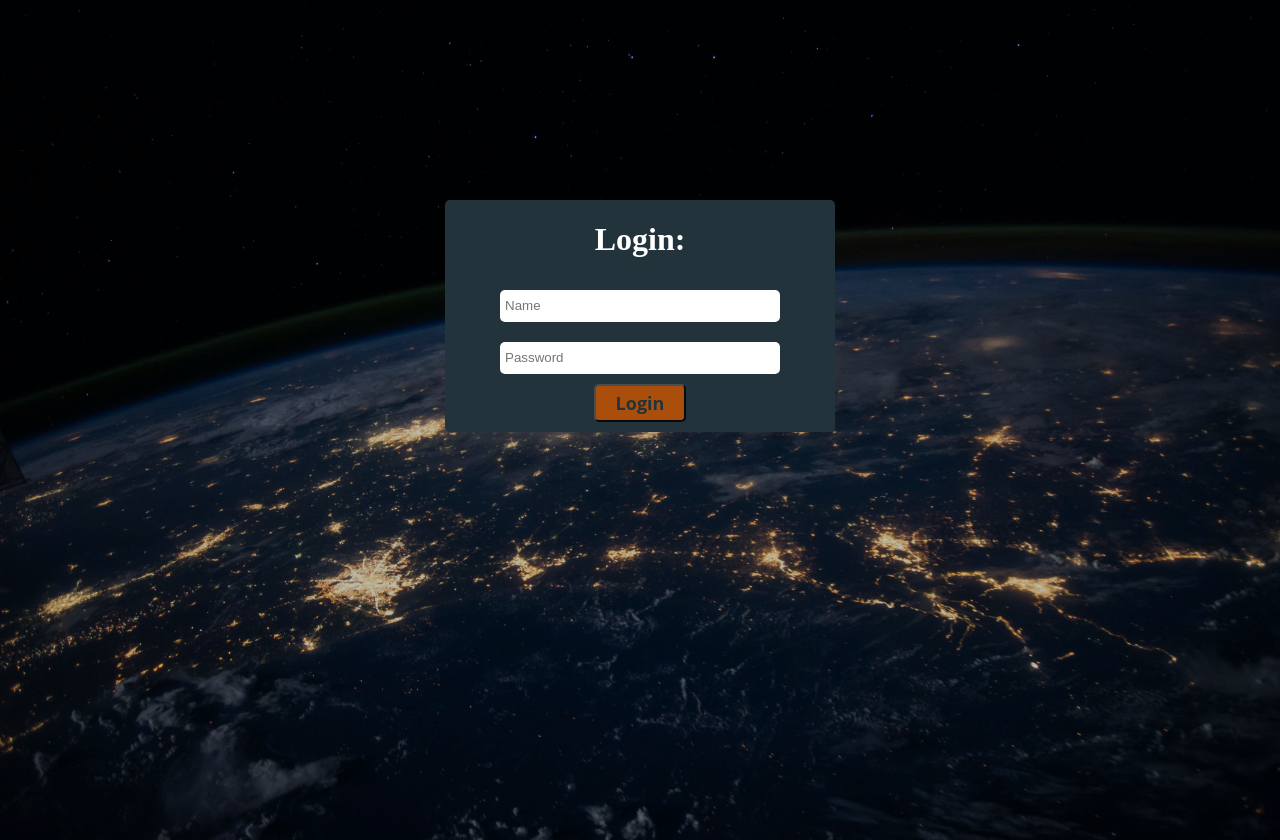
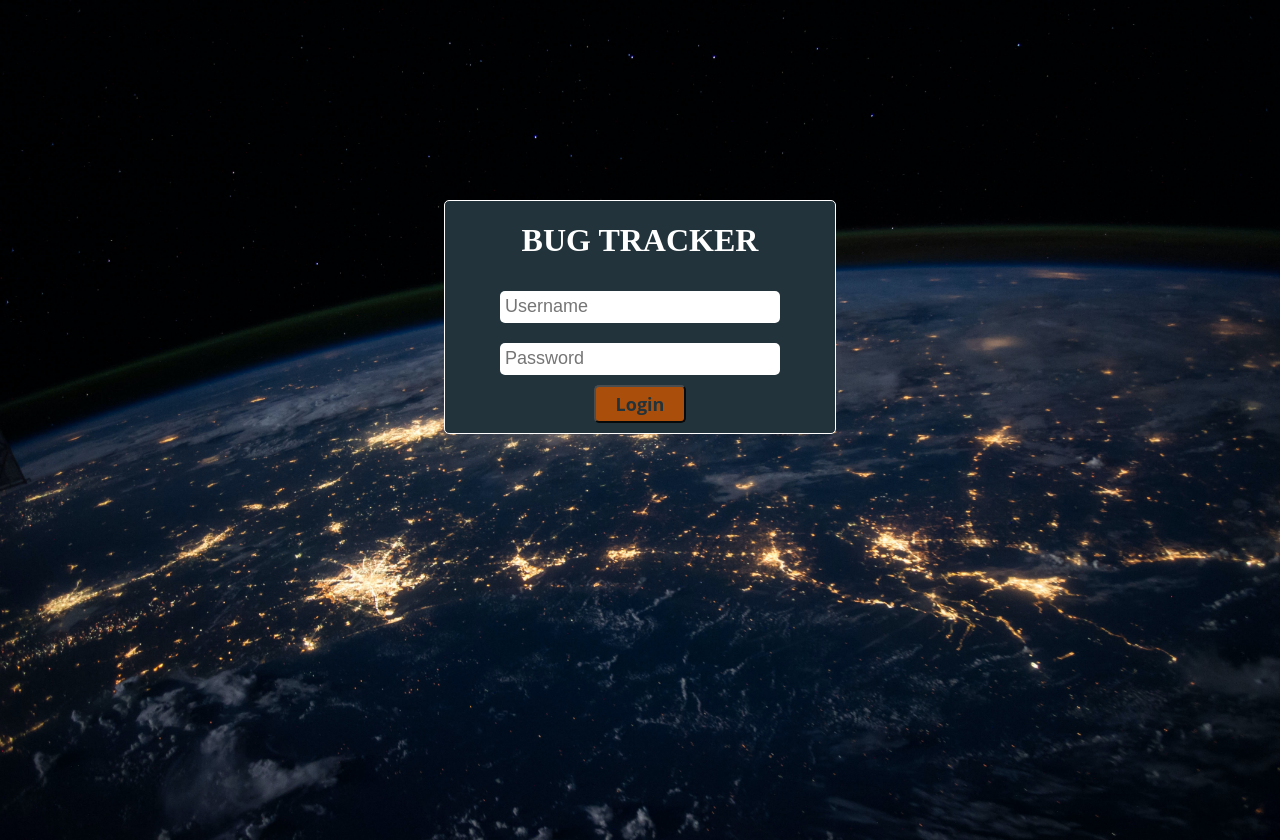
Before and after one commit to ReikoOchiai/Bug-Tracker, a React (Create React App) app in the folder frontend/: page / in a window 1280 px wide. Built offline with nearby package versions, Linux system fonts and the light colour scheme.

Commit message:
Login section updated - border and removed "login"

```diff
--- a/frontend/src/Views/Pages/Login/login.css
+++ b/frontend/src/Views/Pages/Login/login.css
@@ -7,8 +7,6 @@
   background: url(../../../images/background.jpg);
   background-repeat: no-repeat;
   background-size: cover;
-  background-color: rgba(0, 0, 0, 0.267);
-  background-blend-mode: multiply;
 }
 
 .login-panel {
@@ -20,6 +18,7 @@
   flex-wrap: wrap;
   justify-content: center;
   text-align: center;
+  border: 1.5px solid white;
 }
 
 .login-panel h1 {
@@ -34,4 +33,5 @@
   margin: 10px;
   padding-left: 5px;
   color: black;
+  font-size: 18px;
 }
--- a/frontend/src/Views/Pages/Login/login.jsx
+++ b/frontend/src/Views/Pages/Login/login.jsx
@@ -26,10 +26,10 @@ export default () => {
   return (
     <div className="loginBG">
       <form className="login-panel">
-        <h1>Login:</h1>
+        <h1>BUG TRACKER</h1>
         <input
           name="name"
-          placeholder="Name"
+          placeholder="Username"
           onChange={inputChanged}
           value={formInput.name}
         ></input>
```
